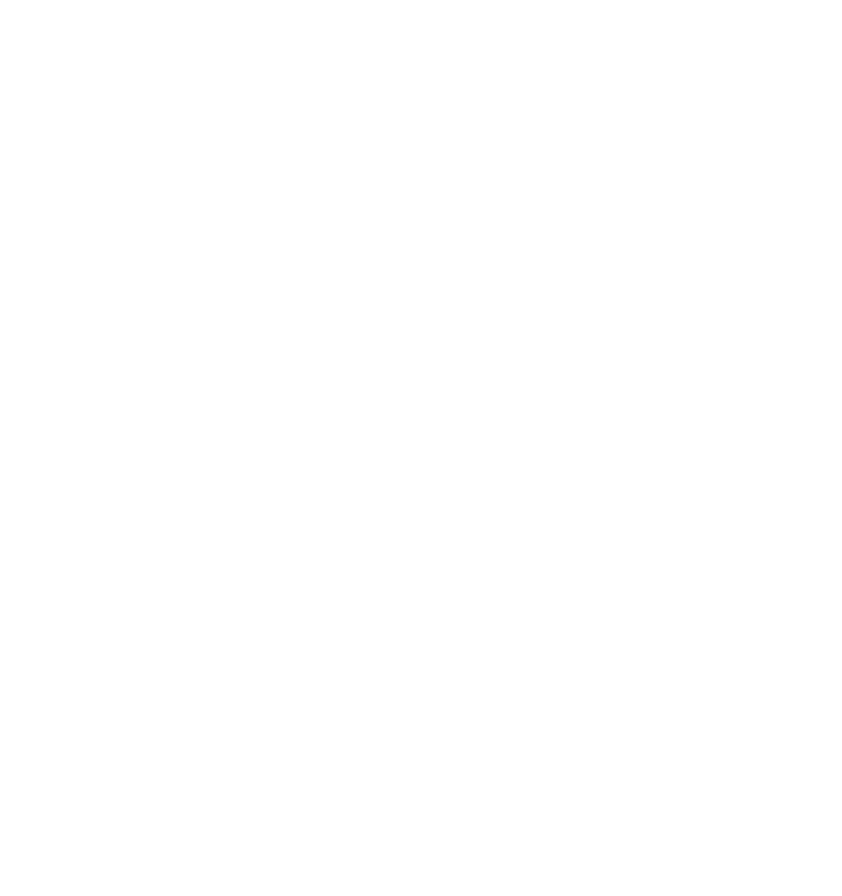
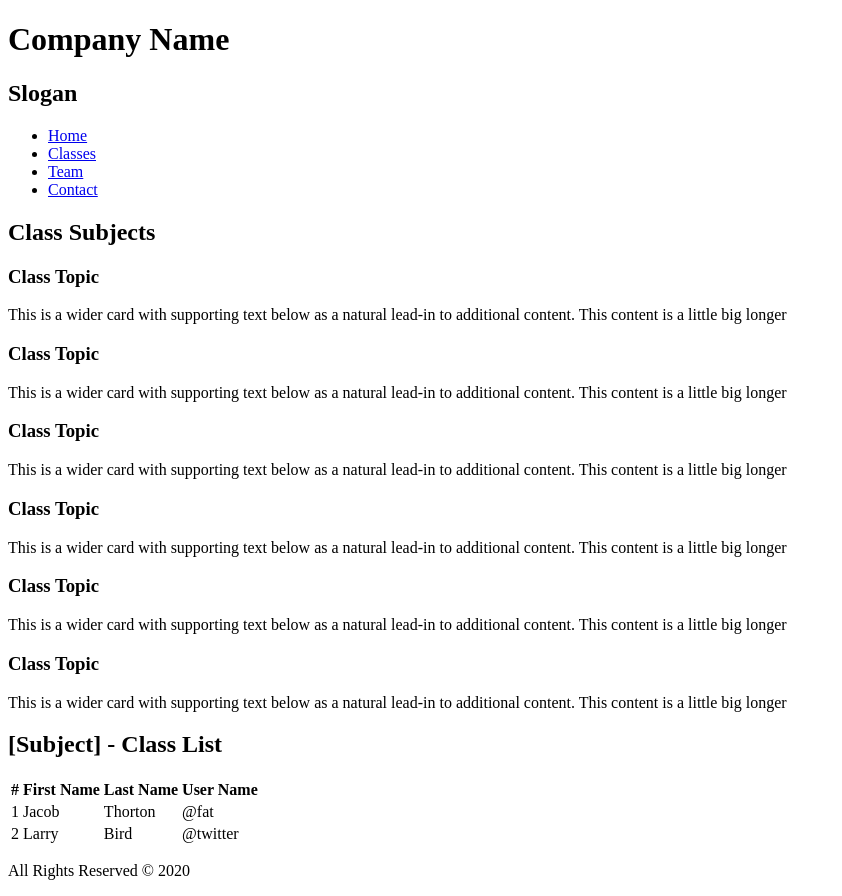
Before and after one commit to james479/FED1StudioProject, a plain HTML site: page FED1StudioProject/Classes.html in a window 1280 px wide. Shown: the whole page, without its empty margins (0-842 px from the left). Before the commit the page ends 800 px from the top, so only its background shows below. Drawn offline with Linux system fonts and the light colour scheme.

Commit message:
Finished Classes.html structure

```diff
--- a/FED1StudioProject/Classes.html
+++ b/FED1StudioProject/Classes.html
@@ -2,11 +2,110 @@
 <html>
 <head>
     <meta charset="utf-8" />
+    <meta name="description" content="This is the classes page for the educational services company" />
+    <meta name="keywords" content="education, subjects, <company name>, classes" />
+    <meta name="author" content="James Glover" />
+    <title>Company Name | Classes</title>
     <title></title>
 </head>
 <body>
+    <header>
+        <!-- TODO Image logo -->
+        <h1>Company Name</h1>
+        <h2>Slogan</h2>
+    </header>
+    <nav>
+        <ul>
+            <li>
+                <a href="/index.html">Home</a>
+            </li>
+            <li>
+                <a href="/Classes.html">Classes</a>
+            </li>
+            <li>
+                <a href="/Team.html">Team</a>
+            </li>
+            <li>
+                <a href="/Contact.html">Contact</a>
+            </li>
+        </ul>
+    </nav>
     <main>
-
+        <section>
+            <h1>Class Subjects</h1>
+            <section>
+                <!-- TODO image -->
+                <h3>Class Topic</h3>
+                <p>
+                    This is a wider card with supporting text below as a natural lead-in to additional content. This content is a little big longer
+                </p>
+            </section>
+            <section>
+                <!-- TODO image -->
+                <h3>Class Topic</h3>
+                <p>
+                    This is a wider card with supporting text below as a natural lead-in to additional content. This content is a little big longer
+                </p>
+            </section>
+            <section>
+                <!-- TODO image -->
+                <h3>Class Topic</h3>
+                <p>
+                    This is a wider card with supporting text below as a natural lead-in to additional content. This content is a little big longer
+                </p>
+            </section>
+            <section>
+                <!-- TODO image -->
+                <h3>Class Topic</h3>
+                <p>
+                    This is a wider card with supporting text below as a natural lead-in to additional content. This content is a little big longer
+                </p>
+            </section>
+            <section>
+                <!-- TODO image -->
+                <h3>Class Topic</h3>
+                <p>
+                    This is a wider card with supporting text below as a natural lead-in to additional content. This content is a little big longer
+                </p>
+            </section>
+            <section>
+                <!-- TODO image -->
+                <h3>Class Topic</h3>
+                <p>
+                    This is a wider card with supporting text below as a natural lead-in to additional content. This content is a little big longer
+                </p>
+            </section>
+        </section>
+        <section>
+            <h1>[Subject] - Class List</h1>
+            <table>
+                <thead>
+                    <tr>
+                        <th>#</th>
+                        <th>First Name</th>
+                        <th>Last Name</th>
+                        <th>User Name</th>
+                    </tr>
+                </thead>
+                <tbody>
+                    <tr>
+                        <td>1</td>
+                        <td>Jacob</td>
+                        <td>Thorton</td>
+                        <td>@fat</td>
+                    </tr>
+                    <tr>
+                        <td>2</td>
+                        <td>Larry</td>
+                        <td>Bird</td>
+                        <td>@twitter</td>
+                    </tr>
+                </tbody>
+            </table>
+        </section>
     </main>
+    <footer>
+        <p>All Rights Reserved &copy; 2020</p>
+    </footer>
 </body>
 </html>
```
